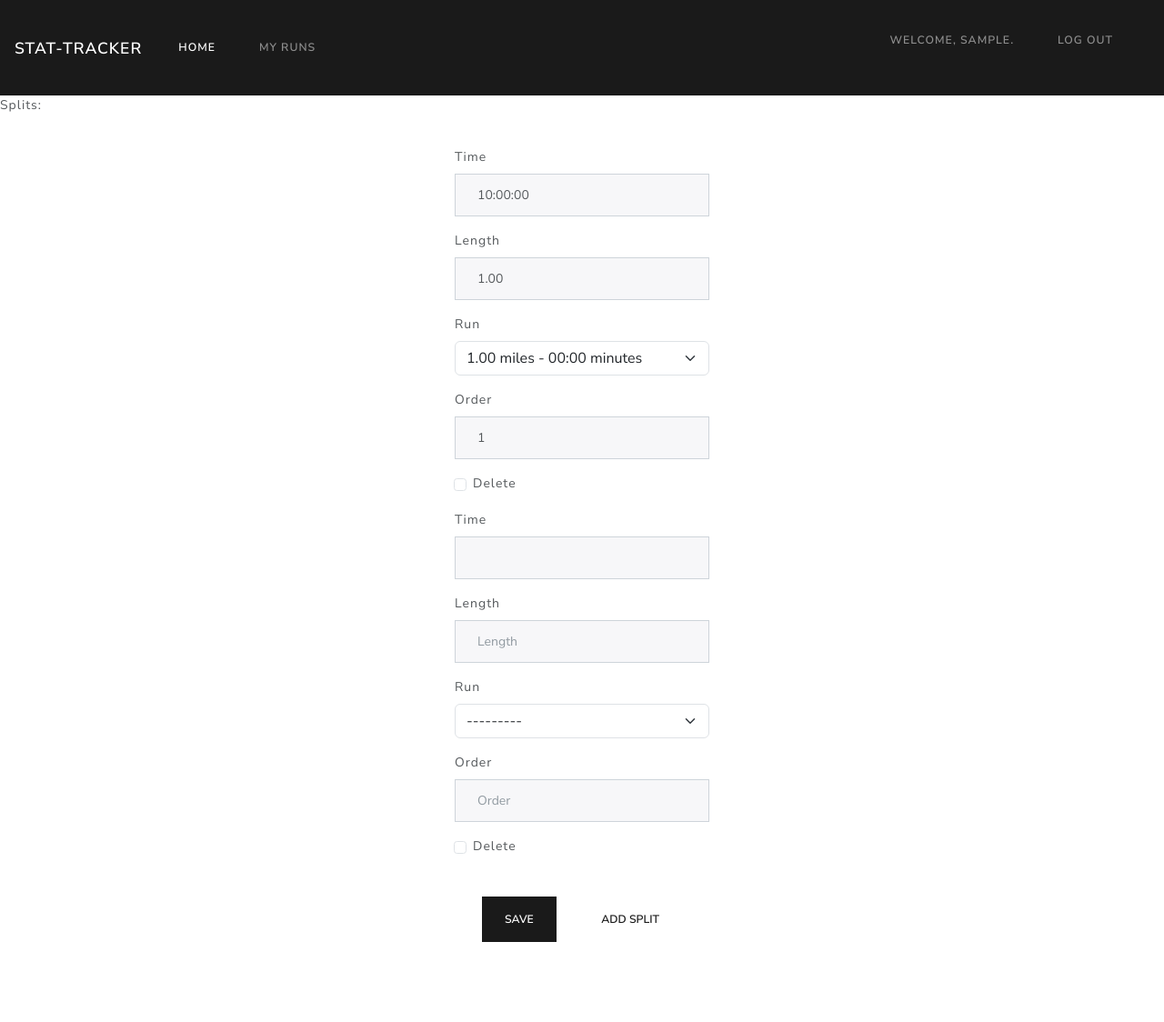
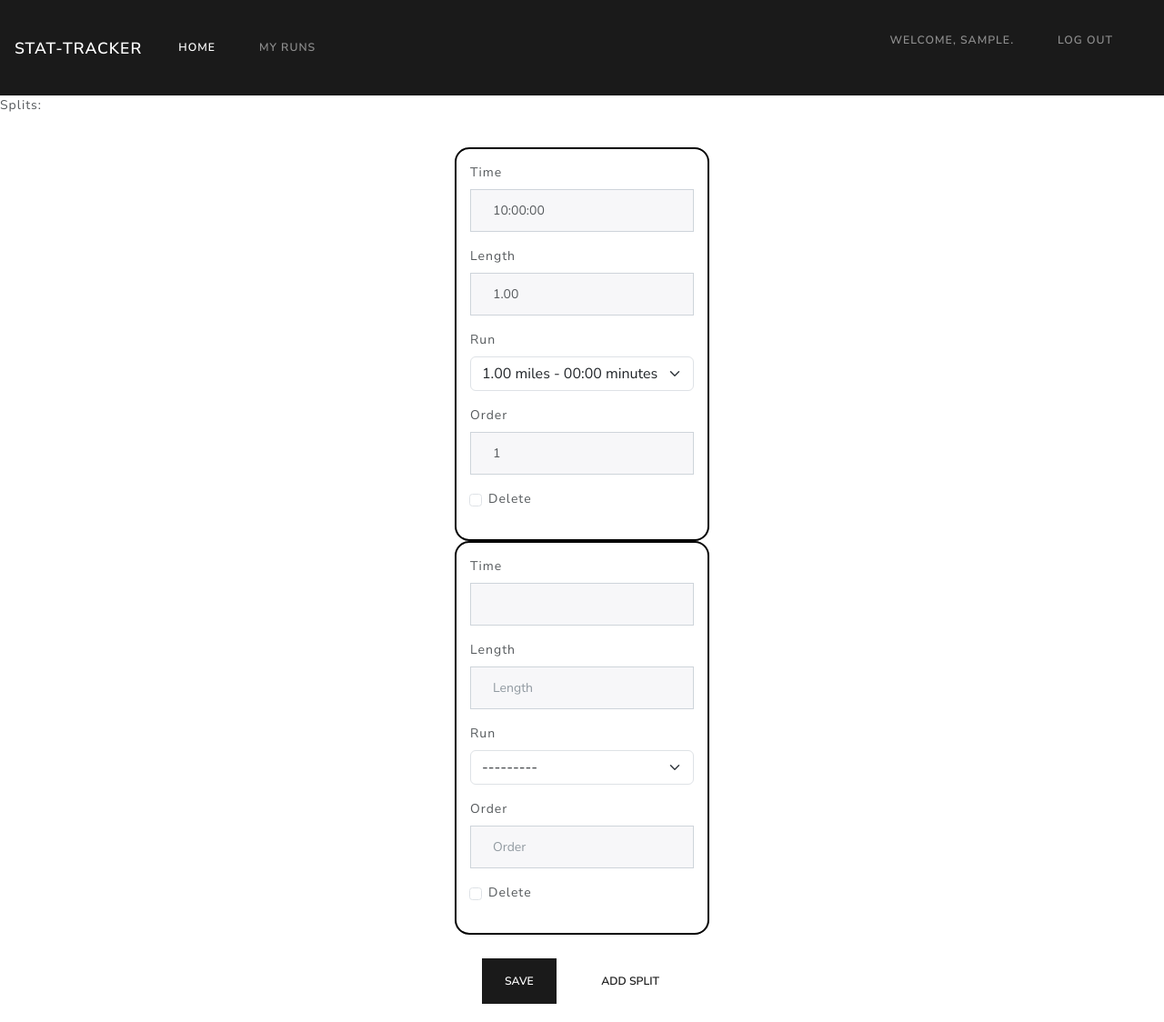
Before and after one commit to nleclaire/stat-tracker, a Django app: page /runs/1/add_splits in a window 1280 px wide. Shown: the whole page at 91% size. Before the commit the page ends 1036 px from the top, so only its background shows below. Run offline with Django 3.2, Linux system fonts and the light colour scheme; a user stored in the database is signed in; tables that the repository leaves empty hold one stand-in row (values such as "Sample post"); some libraries are stand-ins or nearby versions.

```diff
--- a/run_stats/static/css/style.css
+++ b/run_stats/static/css/style.css
@@ -7,6 +7,12 @@
     padding: 10px;
     max-width: 300px;
     margin: auto;
+}
+
+.split-form-container {
+    border: 2px black solid;
+    border-radius: 16px;
+    padding: 15px;
 }
 
 .hidden {
--- a/run_stats/templates/run_stats/add_splits.html
+++ b/run_stats/templates/run_stats/add_splits.html
@@ -12,6 +12,8 @@
             {% if formset %}
                 <div id="split-form-list" class="split-form-list form-group">
                     {% for form in formset.forms %}
+
+                        <div class="split-form-container">
 
                             {{ form.non_field_errors }}
 
@@ -38,6 +40,7 @@
                                 </tr>
                             {% endfor %}
 
+                        </div>
                     {% endfor %}
                 </div>
             {% endif %}
```
Also changed, not shown: run_stats/migrations/0005_remove_split_date_split_created_date_split_owner.py (added). Lines whose indentation alone changed are shown as unchanged.
